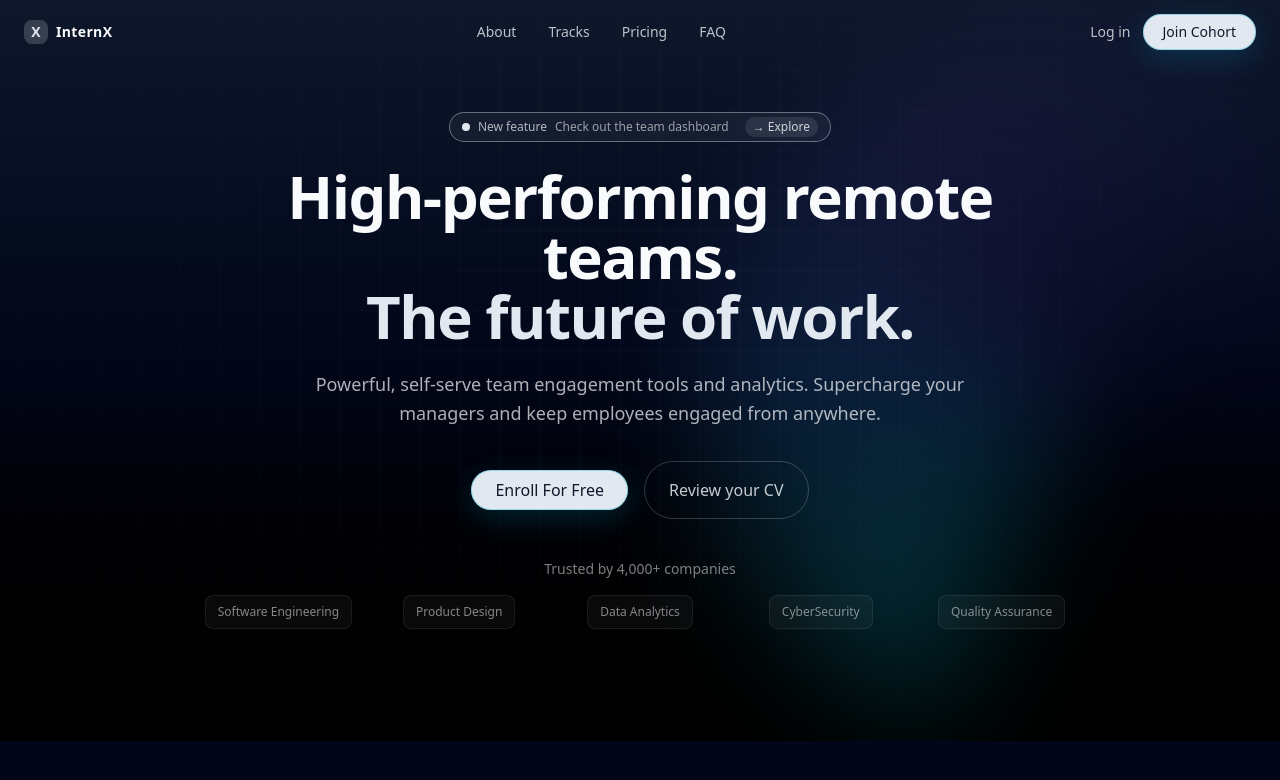
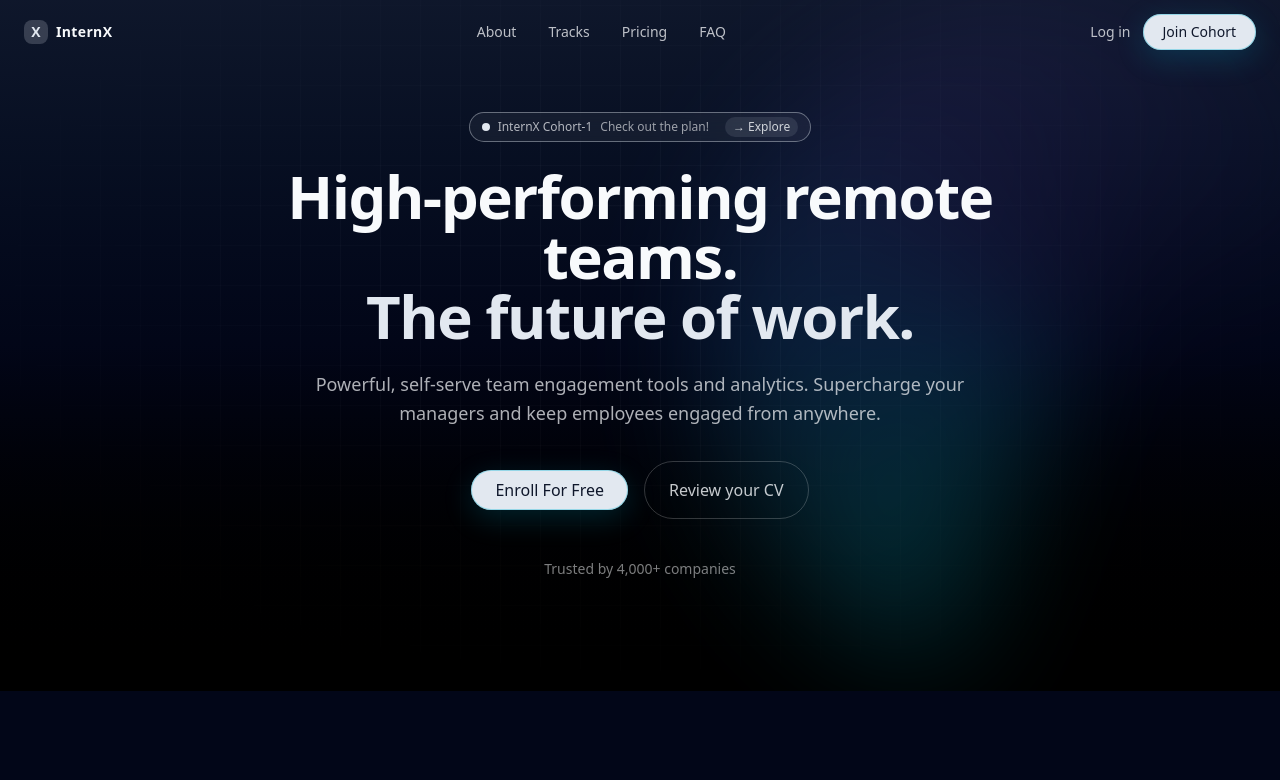
Before and after one commit to oluwaferanmi-jo/InternX, a Next.js app: page / in a window 1280 px wide. Shown: the top 780 px of the page. Built offline with nearby package versions, Linux system fonts and the light colour scheme.

Commit message:
fix: fixed hero section

```diff
--- a/components/sections/hero.tsx
+++ b/components/sections/hero.tsx
@@ -39,8 +39,8 @@
         {/* top badge */}
         <div className="mx-auto mb-6 flex w-fit items-center gap-2 rounded-full border border-primary/40 bg-white/5 px-3 py-1 text-xs text-primary backdrop-blur">
           <span className="inline-block h-2 w-2 rounded-full bg-primary" />
-          <span className="text-foreground/70">New feature</span>
-          <span className="text-foreground/60">Check out the team dashboard</span>
+          <span className="text-foreground/70">InternX Cohort-1</span>
+          <span className="text-foreground/60">Check out the plan!</span>
           <Link
             href="#features"
             className="ml-2 inline-flex items-center gap-1 rounded-full bg-primary/10 px-2 py-0.5 text-foreground/80 hover:bg-primary/20"
@@ -83,7 +83,7 @@
         </div>
         <div
           className="
-            mx-auto mt-4 grid max-w-4xl grid-cols-2 items-center gap-x-2 gap-y-6
+            sm:hidden mx-auto mt-4 grid max-w-4xl grid-cols-2 items-center gap-x-2 gap-y-6
             opacity-75 lg:grid-cols-5
           "
         >
```
